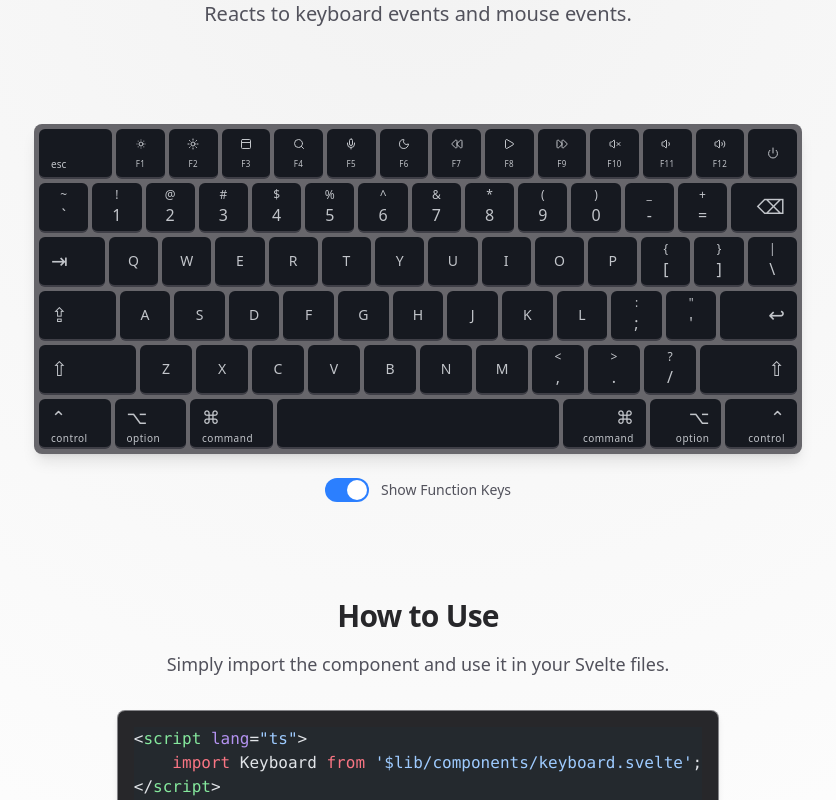
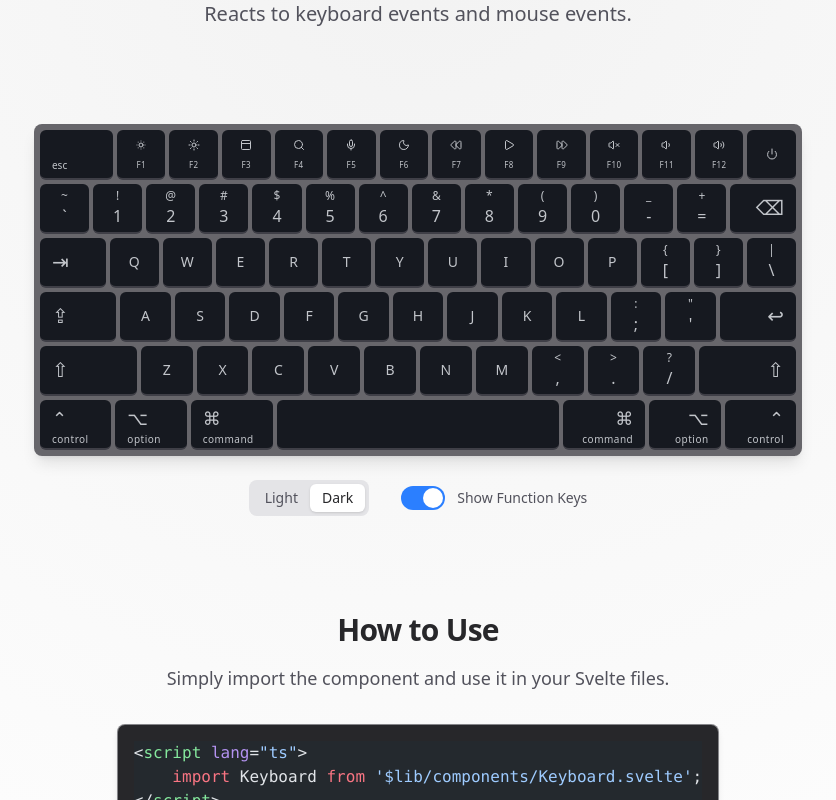
Before and after one commit to exddc/svelte-mac-keyboard, a SvelteKit app: page / in a window 1280 px wide. Shown: the part 200-1000 px from the top of the page, without its empty margins (222-1058 px from the left). Built offline with nearby package versions, Linux system fonts and the light colour scheme.

Commit message:
added color themes

```diff
--- /dev/null
+++ b/src/lib/colors.ts
@@ -0,0 +1,27 @@
+export type KeyboardTheme = {
+	bgColor: string;
+	keyBgColor: string;
+	keyTextColor: string;
+	keyActiveBgColor: string;
+	borderColor: string;
+	keyInsetBorderColor: string;
+};
+
+export const themes: Record<'dark' | 'light', KeyboardTheme> = {
+	dark: {
+		bgColor: 'bg-[#67666b]',
+		keyBgColor: 'bg-[#161920]',
+		keyTextColor: 'text-[#c2c5ca]',
+		keyActiveBgColor: 'bg-[#1f2125]',
+		borderColor: 'border-transparent',
+		keyInsetBorderColor: 'border-b-zinc-700'
+	},
+	light: {
+		bgColor: 'bg-[#c0c1c3]',
+		keyBgColor: 'bg-[#f0f1f3]',
+		keyTextColor: 'text-[#aaabad]',
+		keyActiveBgColor: 'bg-[#eeeeee]',
+		borderColor: 'border-transparent',
+		keyInsetBorderColor: 'border-b-gray-400'
+	}
+};
--- a/src/lib/components/CodeBlock.svelte
+++ b/src/lib/components/CodeBlock.svelte
@@ -1,6 +1,5 @@
 <script lang="ts">
 	import { BROWSER } from 'esm-env';
-	import { onMount } from 'svelte';
 	import { codeToHtml } from 'shiki';
 
 	const {
@@ -13,13 +12,15 @@
 
 	let highlightedCode = $state('');
 
-	onMount(async () => {
+	$effect(() => {
+		(async () => {
 			if (BROWSER) {
 				highlightedCode = await codeToHtml(code, {
 					lang,
 					theme: 'github-dark'
 				});
 			}
+		})();
 	});
 </script>
 
--- a/src/lib/components/keyboard.svelte
+++ b/src/lib/components/keyboard.svelte
@@ -16,12 +16,14 @@
 		Power
 	} from 'lucide-svelte';
 	import { cn } from '$lib/utils';
+	import { themes } from '$lib/colors';
 
 	// Props
 	const {
 		class: className,
-		showFunctionRow = true
-	}: { class?: string; showFunctionRow?: boolean } = $props();
+		showFunctionRow = true,
+		theme = 'dark'
+	}: { class?: string; showFunctionRow?: boolean; theme?: 'dark' | 'light' } = $props();
 
 	// Types
 	type Key = {
@@ -35,15 +37,12 @@
 		icon?: ComponentType;
 	};
 
+	// State
+	const selectedTheme = $derived(themes[theme]);
+
 	// Constants
-	const BG_COLOR = 'bg-[#67666b]';
-	const KEY_BG_COLOR = 'bg-[#161920]';
-	const KEY_TEXT_COLOR = 'text-[#c2c5ca]';
-	const KEY_ACTIVE_BG_COLOR = 'bg-[#1f2125]';
-	const BORDER_COLOR = 'border-transparent';
+	const FONT_FAMILY = 'font-sans';
 	const KEY_BORDER_RADIUS = 'rounded-md';
-	const FONT_FAMILY = 'font-sans';
-	const KEY_INSET_BORDER_COLOR = 'border-b-zinc-700';
 
 	const keyboardLayout: Key[][] = [
 		[
@@ -170,9 +169,9 @@
 <div id="keyboard" class={cn(className, 'mx-auto w-full max-w-3xl')}>
 	<div
 		class={cn(
-			'flex w-full flex-col gap-1 rounded-lg border p-1 shadow-lg',
-			BG_COLOR,
-			BORDER_COLOR,
+			'flex w-full flex-col gap-1 rounded-lg border-2 p-1 shadow-lg',
+			selectedTheme.bgColor,
+			selectedTheme.borderColor,
 			FONT_FAMILY,
 			className
 		)}
@@ -184,12 +183,12 @@
 						class={cn(
 							'flex min-h-[50px] basis-0 cursor-pointer flex-col items-stretch justify-center border-b-2 px-2 py-1 text-sm transition-all duration-75 ease-in-out focus:outline-none',
 							KEY_BORDER_RADIUS,
-							KEY_TEXT_COLOR,
-							KEY_INSET_BORDER_COLOR,
+							selectedTheme.keyTextColor,
+							selectedTheme.keyInsetBorderColor,
 							{
 								'translate-y-px border-b-0': pressedKeys[key.code]
 							},
-							pressedKeys[key.code] ? KEY_ACTIVE_BG_COLOR : KEY_BG_COLOR,
+							pressedKeys[key.code] ? selectedTheme.keyActiveBgColor : selectedTheme.keyBgColor,
 							{ 'justify-end': key.valign === 'bottom' }
 						)}
 						style="flex-grow: {key.size || 1}; text-align: {key.align || 'center'};"
--- a/src/routes/+page.svelte
+++ b/src/routes/+page.svelte
@@ -1,14 +1,15 @@
 <script lang="ts">
 	import CodeBlock from '$lib/components/CodeBlock.svelte';
-	import Keyboard from '$lib/components/keyboard.svelte';
+	import Keyboard from '$lib/components/Keyboard.svelte';
 
-	let showFunctionKeys = $state(true);
+	let showFunctionRow = $state(true);
+	let theme = $state<'dark' | 'light'>('dark');
 
-	const codeSnippet = $state(`<script lang="ts">
-    import Keyboard from '$lib/components/keyboard.svelte';
+	const codeSnippet = $derived(`<script lang="ts">
+    import Keyboard from '$lib/components/Keyboard.svelte';
 <\/script>
 
-<Keyboard />`);
+<Keyboard showFunctionRow={${showFunctionRow}} theme={'${theme}'} />`);
 </script>
 
 <div class="relative flex min-h-screen flex-col items-center justify-center overflow-hidden">
@@ -30,17 +31,35 @@
 
 		<div class="flex w-full flex-col justify-end gap-6">
 			<div class="flex w-full flex-col justify-end" style="min-height: 330px">
-				<Keyboard showFunctionRow={showFunctionKeys} />
+				<Keyboard {showFunctionRow} {theme} />
 			</div>
 
-			<div class="flex items-center justify-center">
-				<label for="toggle" class="flex cursor-pointer items-center">
+			<div class="flex items-center justify-center gap-8">
+				<div class="flex items-center rounded-lg bg-zinc-200 p-1 text-sm">
+					<button
+						class="rounded-md px-3 py-1 font-medium transition-colors {theme === 'light'
+							? 'bg-white text-zinc-800 shadow-sm'
+							: 'text-zinc-600'}"
+						on:click={() => (theme = 'light')}
+					>
+						Light
+					</button>
+					<button
+						class="rounded-md px-3 py-1 font-medium transition-colors {theme === 'dark'
+							? 'bg-white text-zinc-800 shadow-sm'
+							: 'text-zinc-600'}"
+						on:click={() => (theme = 'dark')}
+					>
+						Dark
+					</button>
+				</div>
+				<label for="toggle-function-row" class="flex cursor-pointer items-center">
 					<div class="relative">
 						<input
 							type="checkbox"
-							id="toggle"
+							id="toggle-function-row"
 							class="peer sr-only"
-							bind:checked={showFunctionKeys}
+							bind:checked={showFunctionRow}
 						/>
 						<div
 							class="h-6 w-11 rounded-full bg-zinc-300 transition-colors peer-checked:bg-blue-500"
```
Lines whose indentation alone changed are shown as unchanged.
